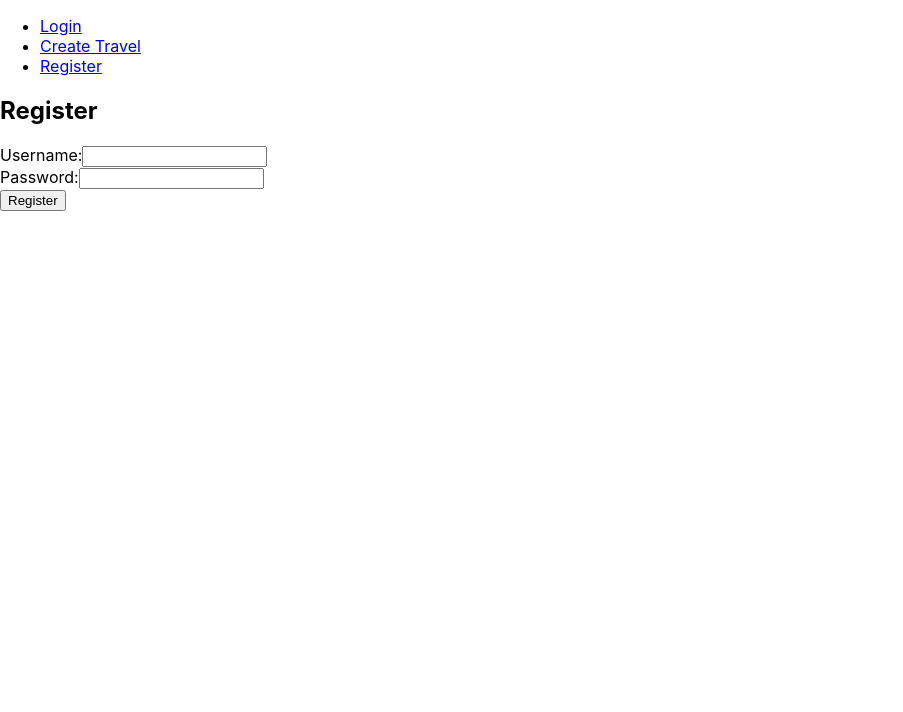
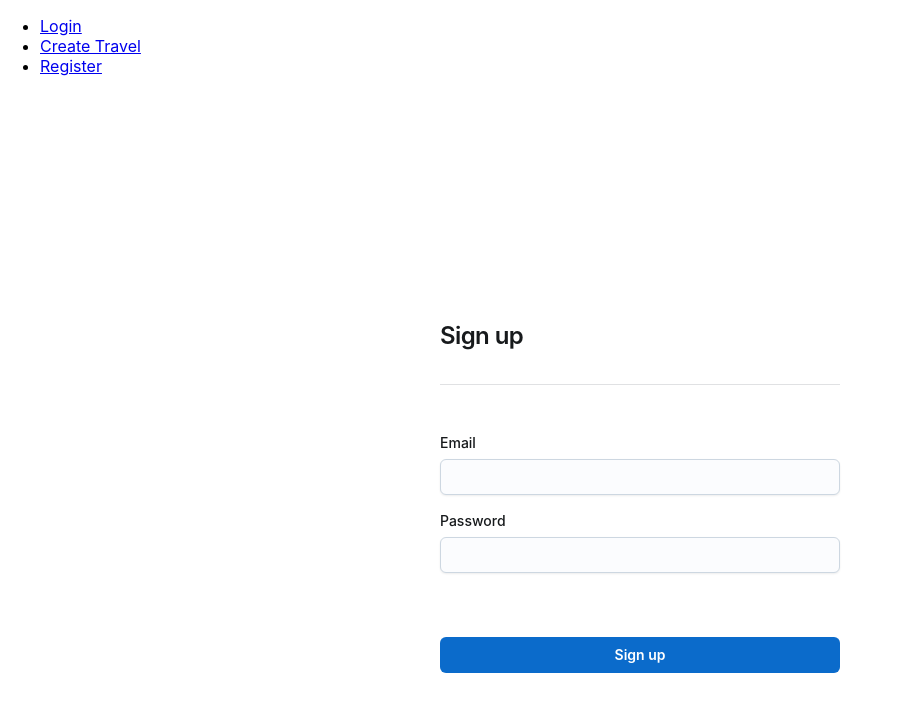
Before and after one commit to pablohgb/travel-planner-front, a React (Create React App) app: page /register in a window 1280 px wide. Shown: the top 712 px of the page, without its empty margins (0-903 px from the left). Built offline with nearby package versions, Linux system fonts and the light colour scheme.

Commit message:
reworked login/register with mui

```diff
--- a/src/pages/LoginPage/LoginPage.jsx
+++ b/src/pages/LoginPage/LoginPage.jsx
@@ -1,46 +1,54 @@
 import React, { useState } from 'react';
 import { loginUser } from '../../api/auth';
 import Box from '@mui/joy/Box';
-import Stack from '@mui/joy/Stack';
-import Typography from '@mui/joy/Typography';
-import Link from '@mui/joy/Link';
+import Button from '@mui/joy/Button';
+import Checkbox from '@mui/joy/Checkbox';
 import Divider from '@mui/joy/Divider';
 import FormControl from '@mui/joy/FormControl';
-import FormLabel from '@mui/joy/FormLabel';
+import FormLabel, { formLabelClasses } from '@mui/joy/FormLabel';
+import Link from '@mui/joy/Link';
 import Input from '@mui/joy/Input';
-import Checkbox from '@mui/joy/Checkbox';
-import Button from '@mui/joy/Button';
-
+import Typography from '@mui/joy/Typography';
+import Stack from '@mui/joy/Stack';
 
 function LoginPage() {
-  const [username, setUsername] = useState('');
+  const [email, setEmail] = useState('');
   const [password, setPassword] = useState('');
-  const [email, setEmail] = useState('');
+  // const [rememberMe, setRememberMe] = useState(false);
 
-  const handleSubmit = (e) => {
+  const handleSubmit = async (e) => {
     e.preventDefault();
 
-    // TODO: Perform login logic with username and password
-    setEmail('');
-    setPassword('');
-    const userInfo = { email: email, password: password };
-    loginUser(userInfo)
+    const userData = {
+      email,
+      password,
+      // rememberMe,
+    };
+
+    try {
+      await loginUser(userData);
+      setEmail('');
+      setPassword('');
+      // setRememberMe(false);
+    } catch (error) {
+      console.error('Login failed:', error);
+    }
   };
 
   return (
-    <FormLabel
+    <Box
       sx={(theme) => ({
         display: 'flex',
         justifyContent: 'center',
         alignItems: 'center',
-        boxShadow: 2
+        boxShadow: 2,
       })}
     >
       <Box
         sx={{
           display: 'flex',
           flexDirection: 'column',
-          minHeight: '100dvh',
+          minHeight: '100vh',
           width:
             'clamp(var(--Form-maxWidth), (var(--Collapsed-breakpoint) - 100vw) * 999, 100%)',
           maxWidth: '100%',
@@ -74,9 +82,9 @@ function LoginPage() {
               flexDirection: 'column',
               gap: 2,
             },
-            // [`& .${formLabelClasses.asterisk}`]: {
-            //   visibility: 'hidden',
-            // },
+            [`& .${formLabelClasses.asterisk}`]: {
+              visibility: 'hidden',
+            },
           }}
         >
           <Stack gap={4} sx={{ mb: 2 }}>
@@ -84,32 +92,31 @@ function LoginPage() {
               <Typography level="h3">Sign in</Typography>
               <Typography level="body-sm">
                 New to company?{' '}
-                <Link href="#replace-with-a-link" level="title-sm">
+                <Link href="register" level="title-sm">
                   Sign up!
                 </Link>
               </Typography>
             </Stack>
             <Divider />
             <Stack gap={4} sx={{ mt: 2 }}>
-              <form
-              // onSubmit={handleSubmit} => {
-              //   event.preventDefault();
-              //   const formElements = event.currentTarget.elements;
-              //   const data = {
-              //     email: formElements.email.value,
-              //     password: formElements.password.value,
-              //     persistent: formElements.persistent.checked,
-              //   };
-              //   alert(JSON.stringify(data, null, 2));
-              // }}
-              >
+              <form onSubmit={handleSubmit}>
                 <FormControl required>
                   <FormLabel>Email</FormLabel>
-                  <Input type="email" name="email" />
+                  <Input
+                    type="email"
+                    name="email"
+                    value={email}
+                    onChange={(e) => setEmail(e.target.value)}
+                  />
                 </FormControl>
                 <FormControl required>
                   <FormLabel>Password</FormLabel>
-                  <Input type="password" name="password" />
+                  <Input
+                    type="password"
+                    name="password"
+                    value={password}
+                    onChange={(e) => setPassword(e.target.value)}
+                  />
                 </FormControl>
                 <Stack gap={4} sx={{ mt: 2 }}>
                   <Box
@@ -119,7 +126,13 @@ function LoginPage() {
                       alignItems: 'center',
                     }}
                   >
-                    <Checkbox size="sm" label="Remember me" name="persistent" />
+                    {/* <Checkbox
+                      size="sm"
+                      label="Remember me"
+                      name="persistent"
+                      checked={rememberMe}
+                      onChange={(e) => setRememberMe(e.target.checked)}
+                    /> */}
                   </Box>
                   <Button type="submit" fullWidth>
                     Sign in
@@ -130,7 +143,7 @@ function LoginPage() {
           </Stack>
         </Box>
       </Box>
-    </FormLabel >
+    </Box>
   );
 }
 
--- a/src/pages/Register/registerPage.jsx
+++ b/src/pages/Register/registerPage.jsx
@@ -1,46 +1,126 @@
 import React, { useState } from 'react';
 import apiClient from '../../api/ApiClient';
+import Box from '@mui/joy/Box';
+import Button from '@mui/joy/Button';
+import Divider from '@mui/joy/Divider';
+import FormControl from '@mui/joy/FormControl';
+import FormLabel, { formLabelClasses } from '@mui/joy/FormLabel';
+import Input from '@mui/joy/Input';
+import Typography from '@mui/joy/Typography';
+import Stack from '@mui/joy/Stack';
 import { registerUser } from '../../api/auth'
 
-
 function RegisterPage() {
-    const [username, setUsername] = useState('');
+    const [email, setEmail] = useState('');
     const [password, setPassword] = useState('');
 
     const handleSubmit = (e) => {
         e.preventDefault();
 
-        // TODO: Perform login logic with username and password
-
-        setUsername('');
+        setEmail('');
         setPassword('');
-        const userInfo = { username: username, password: password };
+        const userInfo = { email: email, password: password };
+        console.log(userInfo, "caca")
         registerUser(userInfo);
     };
 
     return (
-        <div>
-            <h2>Register</h2>
-            <form onSubmit={handleSubmit}>
-                <div>
-                    <label>Username:</label>
-                    <input
-                        type="text"
-                        value={username}
-                        onChange={(e) => setUsername(e.target.value)}
-                    />
-                </div>
-                <div>
-                    <label>Password:</label>
-                    <input
-                        type="password"
-                        value={password}
-                        onChange={(e) => setPassword(e.target.value)}
-                    />
-                </div>
-                <button type="submit">Register</button>
-            </form>
-        </div>
+        <Box
+            sx={(theme) => ({
+                display: 'flex',
+                justifyContent: 'center',
+                alignItems: 'center',
+                boxShadow: 2
+            })}
+        >
+            <Box
+                sx={{
+                    display: 'flex',
+                    flexDirection: 'column',
+                    minHeight: '100dvh',
+                    width:
+                        'clamp(var(--Form-maxWidth), (var(--Collapsed-breakpoint) - 100vw) * 999, 100%)',
+                    maxWidth: '100%',
+                    px: 2,
+                }}
+            >
+                <Box
+                    component="header"
+                    sx={{
+                        py: 3,
+                        display: 'flex',
+                        alignItems: 'left',
+                        justifyContent: 'space-between',
+                    }}
+                ></Box>
+                <Box
+                    component="main"
+                    sx={{
+                        my: 'auto',
+                        py: 2,
+                        pb: 5,
+                        display: 'flex',
+                        flexDirection: 'column',
+                        gap: 2,
+                        width: 400,
+                        maxWidth: '100%',
+                        mx: 'auto',
+                        borderRadius: 'sm',
+                        '& form': {
+                            display: 'flex',
+                            flexDirection: 'column',
+                            gap: 2,
+                        },
+                        [`& .${formLabelClasses.asterisk}`]: {
+                            visibility: 'hidden',
+                        },
+                    }}
+                >
+                    <Stack gap={4} sx={{ mb: 2 }}>
+                        <Stack gap={1}>
+                            <Typography level="h3">Sign up</Typography>
+                        </Stack>
+                        <Divider />
+                        <Stack gap={4} sx={{ mt: 2 }}>
+                            <form
+                                onSubmit={handleSubmit}
+                            >
+                                <FormControl required>
+                                    <FormLabel>Email</FormLabel>
+                                    <Input
+                                        type="email"
+                                        name="email"
+                                        value={email}
+                                        onChange={(e) => setEmail(e.target.value)}
+                                    />
+                                </FormControl>
+                                <FormControl required>
+                                    <FormLabel>Password</FormLabel>
+                                    <Input
+                                        type="password"
+                                        name="password"
+                                        value={password}
+                                        onChange={(e) => setPassword(e.target.value)} />
+                                </FormControl>
+                                <Stack gap={4} sx={{ mt: 2 }}>
+                                    <Box
+                                        sx={{
+                                            display: 'flex',
+                                            justifyContent: 'space-between',
+                                            alignItems: 'center',
+                                        }}
+                                    >
+                                    </Box>
+                                    <Button type="submit" fullWidth>
+                                        Sign up
+                                    </Button>
+                                </Stack>
+                            </form>
+                        </Stack>
+                    </Stack>
+                </Box>
+            </Box>
+        </Box>
     );
 }
 
```
